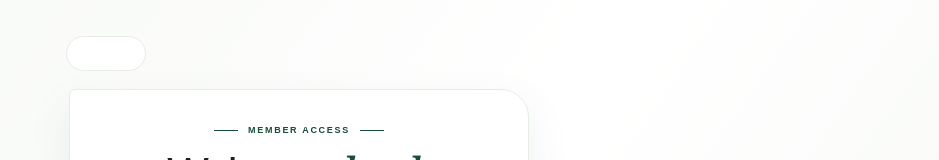
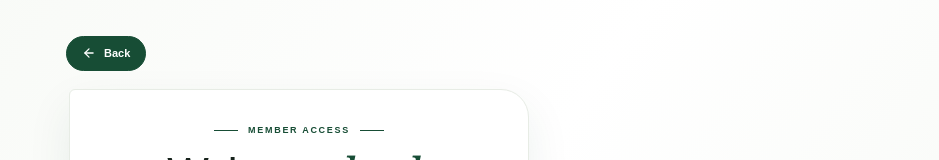
Before and after one commit to bhushansingh85-art/Organic-Devbhoomi, a Next.js app: page /Organic-Devbhoomi/Profile/Login in a window 1280 px wide. In both pictures the pointer is over the button "Back". Shown: the top 160 px of the page, without its empty margins (341-1280 px from the left). Built offline with nearby package versions, Linux system fonts and the light colour scheme; no server answers.

Commit message:
Refactor button styles to use CSS variables
Updated button colors and hover effects to use CSS variables.

```diff
--- a/app/globals.css
+++ b/app/globals.css
@@ -1457,7 +1457,7 @@ button {
   border-radius: 30px;
   border: 1px solid var(--auth-border);
   background: var(--auth-bg);
-  color: #ffffff;
+  color: var(--auth-green);
   font-size: 11px;
   font-weight: 700;
   transition: transform 0.2s ease, background-color 0.2s ease, color 0.2s ease, border-color 0.2s ease;
@@ -1465,6 +1465,9 @@ button {
 
 .botanical-back-btn:hover {
   transform: translateX(-3px);
+  background: var(--auth-green);
+  border-color: var(--auth-green);
+  color: #ffffff;
 }
 
 .botanical-auth-card {
```
